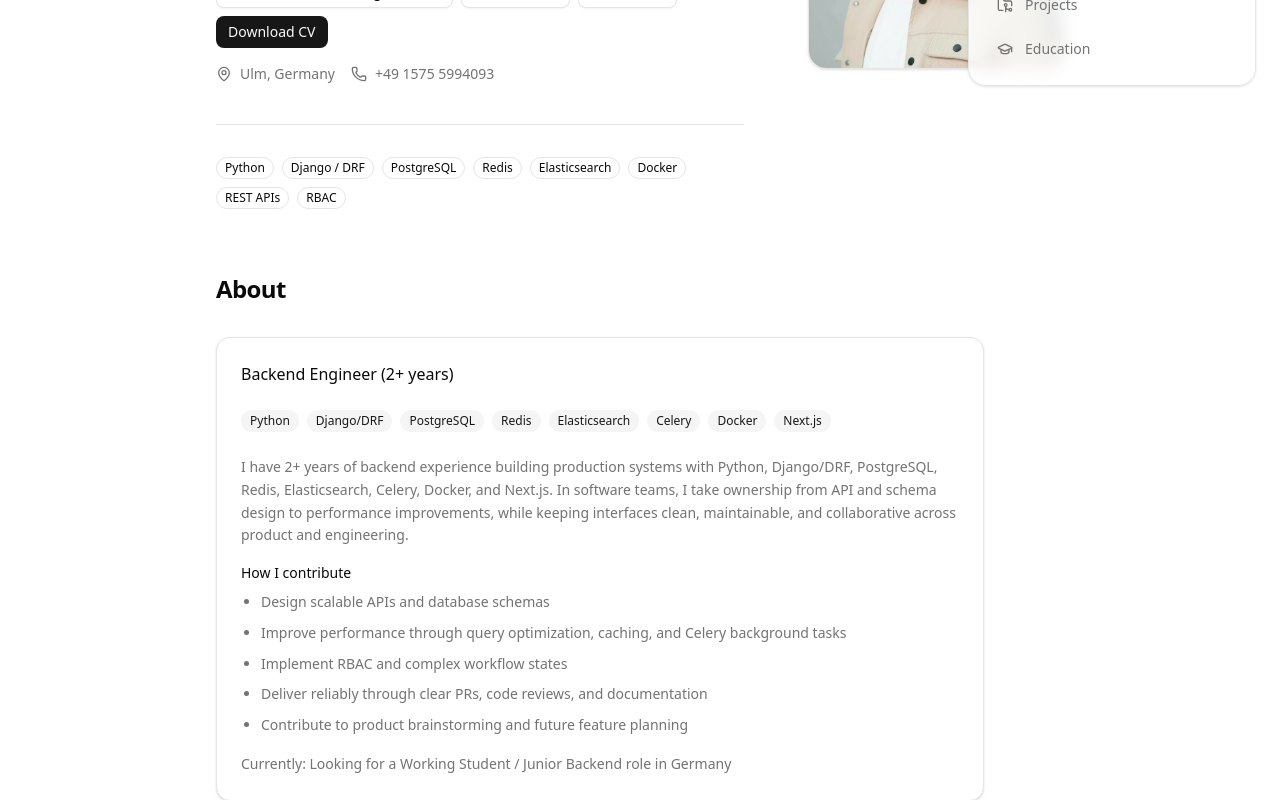
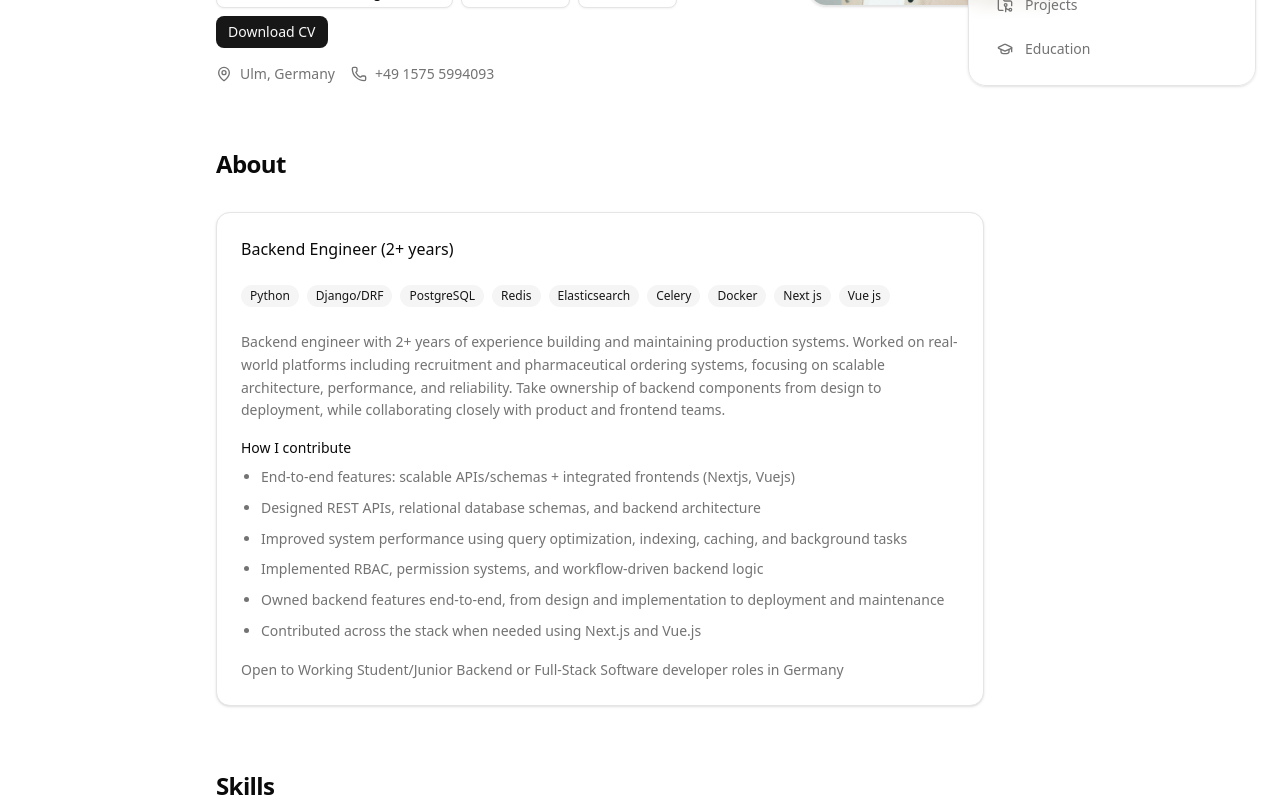
Before and after one commit to shahensaifullah/portfolio_nextjs, a Next.js app: page / in a window 1280 px wide. Shown: the part 360-1160 px from the top of the page. Built offline with nearby package versions, Linux system fonts and the light colour scheme.

Commit message:
Update about me section content and design

```diff
--- a/components/sections/Hero.tsx
+++ b/components/sections/Hero.tsx
@@ -97,15 +97,15 @@ export default function Hero({lang}: Props) {
                         </div>
                     </div>
 
-                    <Separator className="mt-6"/>
+                    {/*<Separator className="mt-6"/>*/}
 
-                    <div className="flex flex-wrap gap-2 pt-4">
-                        {techStack.map((tech) => (
-                            <Badge key={tech} variant="outline">
-                                {tech}
-                            </Badge>
-                        ))}
-                    </div>
+                    {/*<div className="flex flex-wrap gap-2 pt-4">*/}
+                    {/*    {techStack.map((tech) => (*/}
+                    {/*        <Badge key={tech} variant="outline">*/}
+                    {/*            {tech}*/}
+                    {/*        </Badge>*/}
+                    {/*    ))}*/}
+                    {/*</div>*/}
                 </div>
 
                 {/* Right: photo */}
--- a/data/i18n.ts
+++ b/data/i18n.ts
@@ -38,19 +38,21 @@ export const i18n = {
                 "Elasticsearch",
                 "Celery",
                 "Docker",
-                "Next.js",
+                "Next js",
+                "Vue js",
             ],
             paragraph:
-                "I have 2+ years of backend experience building production systems with Python, Django/DRF, PostgreSQL, Redis, Elasticsearch, Celery, Docker, and Next.js. In software teams, I take ownership from API and schema design to performance improvements, while keeping interfaces clean, maintainable, and collaborative across product and engineering.",
+                "Backend engineer with 2+ years of experience building and maintaining production systems. Worked on real-world platforms including recruitment and pharmaceutical ordering systems, focusing on scalable architecture, performance, and reliability. Take ownership of backend components from design to deployment, while collaborating closely with product and frontend teams.",
             contributionTitle: "How I contribute",
             contributionBullets: [
-                "Design scalable APIs and database schemas",
-                "Improve performance through query optimization, caching, and Celery background tasks",
-                "Implement RBAC and complex workflow states",
-                "Deliver reliably through clear PRs, code reviews, and documentation",
-                "Contribute to product brainstorming and future feature planning",
+                "End-to-end features: scalable APIs/schemas + integrated frontends (Nextjs, Vuejs)",
+                "Designed REST APIs, relational database schemas, and backend architecture",
+                "Improved system performance using query optimization, indexing, caching, and background tasks",
+                "Implemented RBAC, permission systems, and workflow-driven backend logic",
+                "Owned backend features end-to-end, from design and implementation to deployment and maintenance",
+                "Contributed across the stack when needed using Next.js and Vue.js",
             ],
-            currently: "Currently: Looking for a Working Student / Junior Backend role in Germany",
+            currently: "Open to Working Student/Junior Backend or Full-Stack Software developer roles in Germany",
         },
         skills: {
             title: "Skills",
@@ -120,17 +122,19 @@ export const i18n = {
                 "Next.js",
             ],
             paragraph:
-                "Ich habe 2+ Jahre Backend-Erfahrung beim Aufbau produktiver Systeme mit Python, Django/DRF, PostgreSQL, Redis, Elasticsearch, Celery, Docker und Next.js. In Software-Teams übernehme ich Verantwortung von API- und Schema-Design bis zu Performance-Verbesserungen und sorge dabei für saubere, wartbare Schnittstellen sowie eine enge Zusammenarbeit mit Produkt und Engineering.",
-            contributionTitle: "Wie ich beitragen kann",
+                "Backend Engineer mit 2+ Jahren Erfahrung im Aufbau und Betrieb produktiver Systeme. Arbeit an realen Plattformen, darunter Recruiting- und Pharma-Bestellsysteme, mit Fokus auf skalierbare Architektur, Performance und Zuverlässigkeit. Übernehme Verantwortung für Backend-Komponenten von Design bis Deployment und arbeite eng mit Produkt- und Frontend-Teams zusammen.",
+            contributionTitle: "Wie ich beitrage",
             contributionBullets: [
-                "Skalierbare APIs und Datenbankschemata entwerfen",
-                "Performance verbessern durch Query-Optimierung, Caching und Celery-Background-Tasks",
-                "RBAC und komplexe Workflow-Zustände umsetzen",
-                "Zuverlässig liefern durch klare PRs, Code-Reviews und Dokumentation",
-                "Produktideen und zukünftige Features aktiv mitgestalten",
+                "End-to-End Features: skalierbare APIs/Schemata + integrierte Frontends (Nextjs, Vuejs)",
+                "REST APIs, Datenbankschemata und Backend-Architektur entworfen und implementiert",
+                "Systemperformance durch Query-Optimierung, Indexing, Caching und Background-Tasks verbessert",
+                "RBAC-, Berechtigungs- und Workflow-Systeme implementiert",
+                "Backend-Features eigenständig von Design bis Deployment umgesetzt",
+                "Bei Bedarf Full-Stack beigetragen mit Next.js und Vue.js",
             ],
-            currently: "Aktuell: Auf der Suche nach einer Werkstudenten- / Junior-Backend-Rolle in Deutschland",
+            currently: "Offen für Werkstudenten- / Junior-Backend- oder Full-Stack-Software-Developer-Rollen in Deutschland",
         },
+
         skills: {
             title: "Skills",
             subtitle:
```
